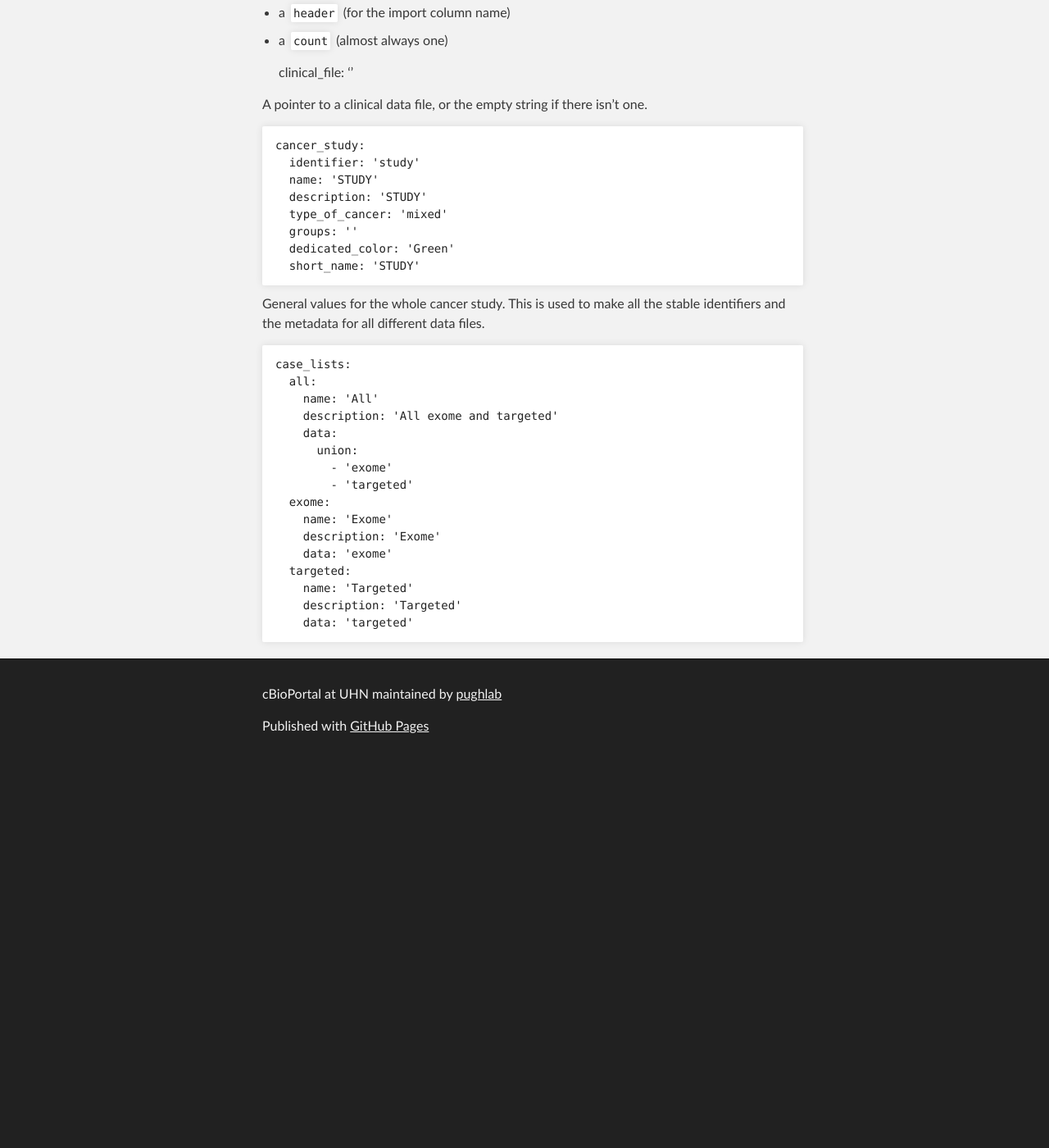
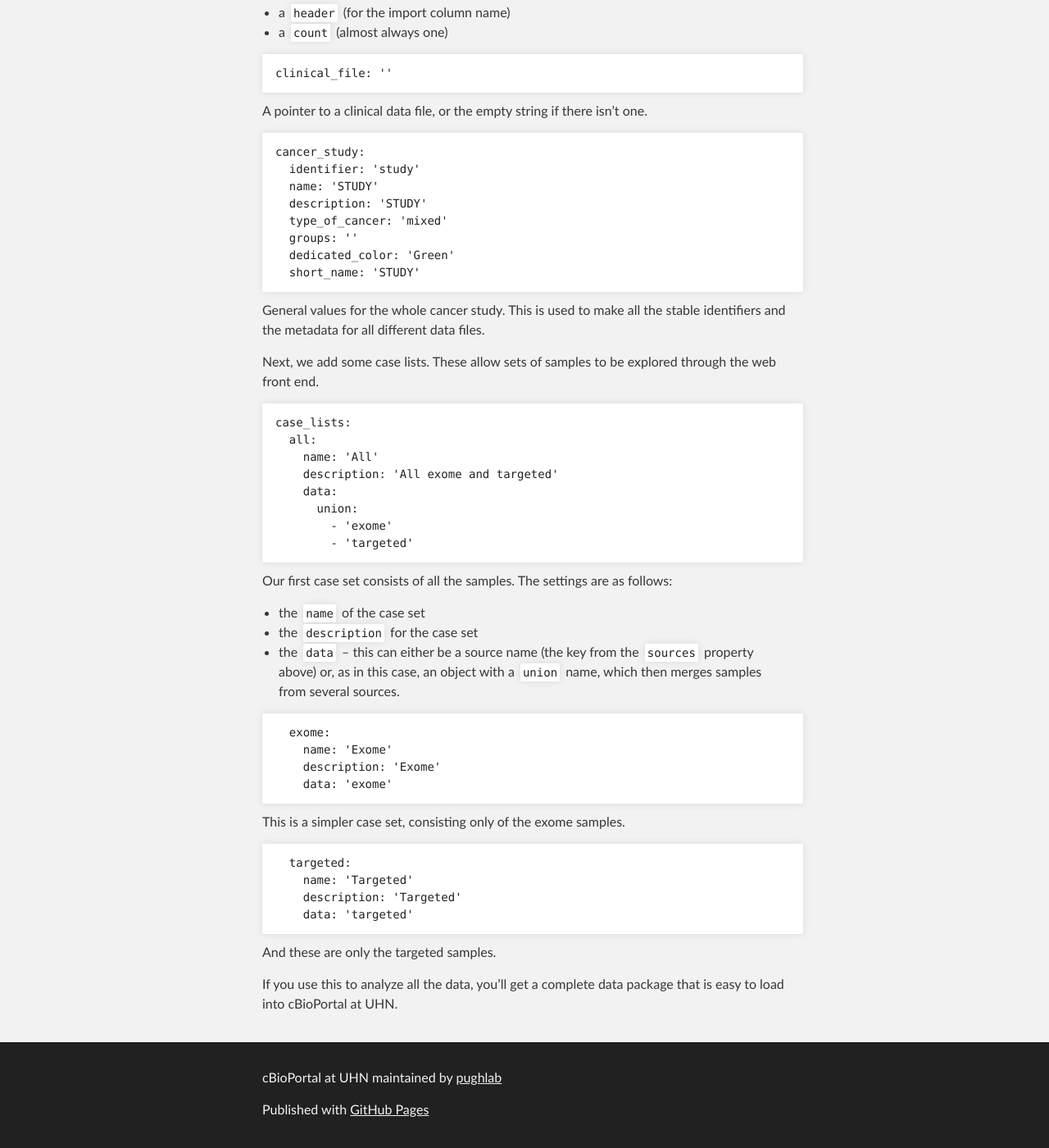
Before and after one commit to pughlab/cbioportal-documentation, a Jekyll site: the page built from pages/import-example.md, in a window 1280 px wide and 1400 px high, scrolled down 2272 px. Shown: the whole window at 82% size. Built offline with Jekyll 4.4.1, drawn with Linux system fonts in a browser that asks for light colours; before the commit the page ends 3204 px from its top, so only the background shows below that.

Commit message:
Fixed a few styling issues

```diff
--- a/pages/import-example.md
+++ b/pages/import-example.md
@@ -75,6 +75,8 @@ We need to declare some information about any additional clinical attributes we
  * a `header` (for the import column name)
  * a `count` (almost always one)
 
+<!-- end the list -->
+
     clinical_file: ''
 
 A pointer to a clinical data file, or the empty string if there isn't one.
@@ -90,6 +92,8 @@ A pointer to a clinical data file, or the empty string if there isn't one.
 
 General values for the whole cancer study. This is used to make all the stable identifiers and the metadata for all different data files.
 
+Next, we add some case lists. These allow sets of samples to be explored through the web front end.
+
     case_lists:
       all:
         name: 'All'
@@ -98,11 +102,27 @@ General values for the whole cancer study. This is used to make all the stable i
           union:
             - 'exome'
             - 'targeted'
+
+Our first case set consists of all the samples. The settings are as follows:
+
+ * the `name` of the case set
+ * the `description` for the case set
+ * the `data` -- this can either be a source name (the key from the `sources` property above) or, as in this case, an object with a `union` name, which then merges samples from several sources.
+
+ <!-- end the list -->
+
       exome:
         name: 'Exome'
         description: 'Exome'
         data: 'exome'
+
+This is a simpler case set, consisting only of the exome samples.
+
       targeted:
         name: 'Targeted'
         description: 'Targeted'
         data: 'targeted'
+
+And these are only the targeted samples.
+
+If you use this to analyze all the data, you'll get a complete data package that is easy to load into cBioPortal at UHN.
```
